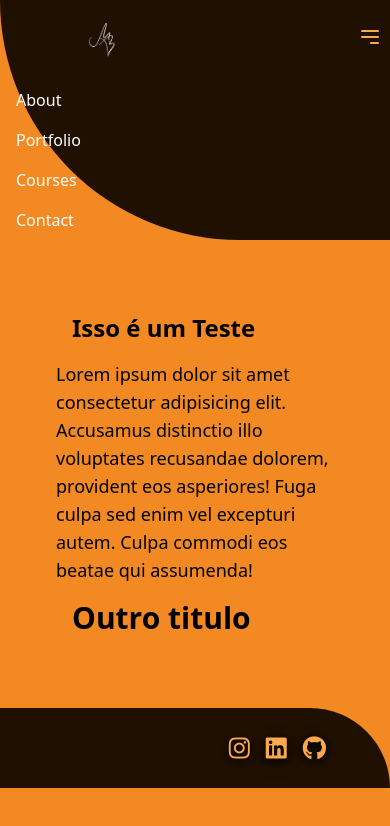
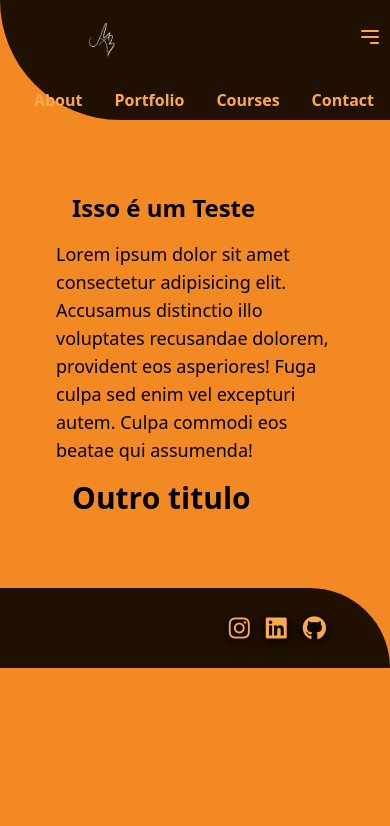
Before and after one commit to matebonfanti/portfolio, a website: page src/index.html in a window 390 px wide. Both pictures are taken after a click on the button 369 px from the left and 37 px from the top of the page. Drawn offline with nearby package versions, Linux system fonts and the light colour scheme.

Commit message:
Ajustado menu hamburguer

```diff
--- a/src/index.html
+++ b/src/index.html
@@ -19,7 +19,7 @@
         <div class="container my-0 grid grid-cols-12 md:grid-cols-12 items-center ">
             <!-- Logo -->
             <div class="flex items-center col-span-4 md:col-span-4 ml-20  lg:mr-28">
-                <div class="w-20 h-20  flex items-center justify-center p-0">
+                <div class="w-20 h-20  flex items-center justify-start p-0">
                     <img src="image/logoMateus.png" alt="Logo" class="w-20 h-auto p-2 hover:animate-jump animate-once animate-duration-[6000ms] animate-ease-linear">
                 </div>
             </div>
@@ -45,11 +45,11 @@
             </div>
         </div>
         <!-- Mobile Menu -->
-        <div id="menu" class="hidden md:hidden">
-            <a href="#" class="block text-white px-4 py-2 hover:bg-portfoliopaleta-hover">About</a>
-            <a href="#" class="block text-white px-4 py-2 hover:bg-portfoliopaleta-hover">Portfolio</a>
-            <a href="#" class="block text-white px-4 py-2 hover:bg-portfoliopaleta-hover">Courses</a>
-            <a href="#" class="block text-white px-4 py-2 hover:bg-portfoliopaleta-hover">Contact</a>
+        <div id="menu" class=" font-semibold flex justify-end hidden md:hidden">
+            <a href="#" class="block text-portfoliopaleta-clara px-4 py-2 hover:bg-portfoliopaleta-hover">About</a>
+            <a href="#" class="block text-portfoliopaleta-clara px-4 py-2 hover:bg-portfoliopaleta-hover">Portfolio</a>
+            <a href="#" class="block text-portfoliopaleta-clara px-4 py-2 hover:bg-portfoliopaleta-hover">Courses</a>
+            <a href="#" class="block text-portfoliopaleta-clara px-4 py-2 hover:bg-portfoliopaleta-hover">Contact</a>
         </div>
     </nav>
 
```
